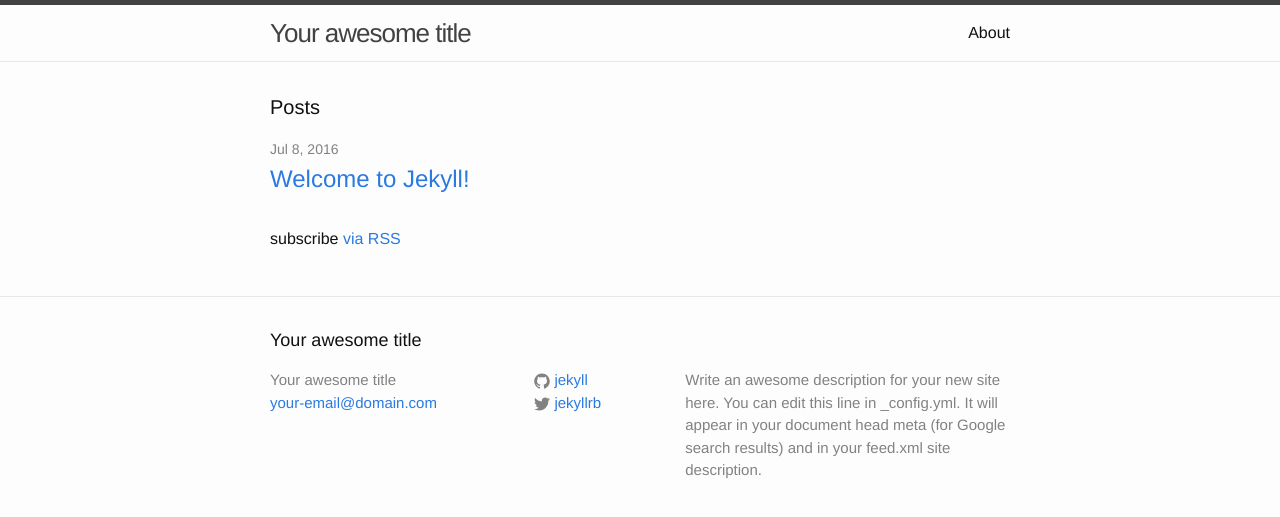
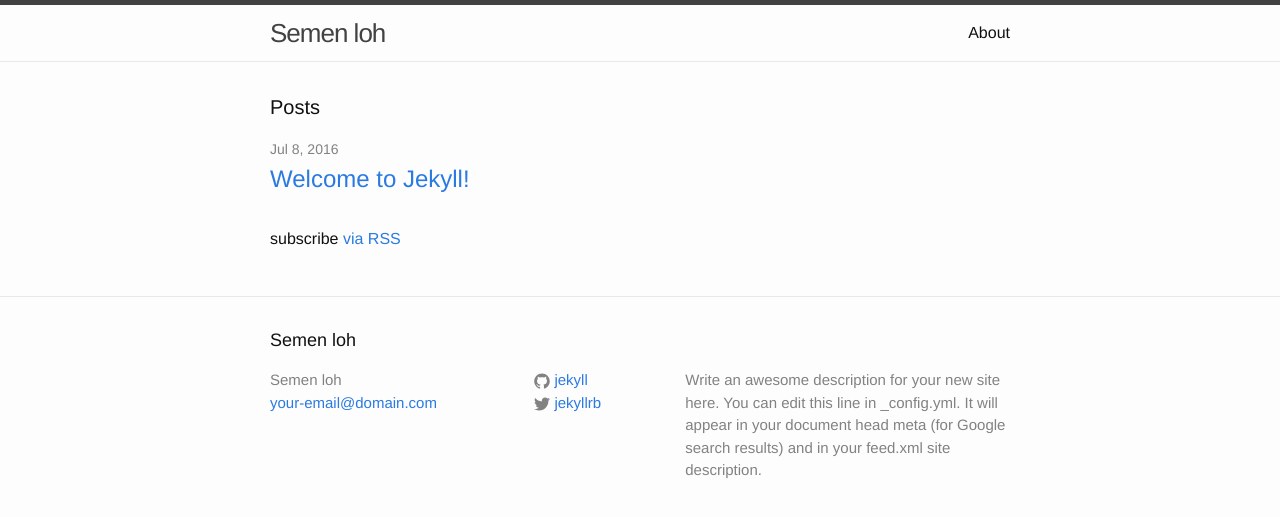
Before and after one commit to Kokoromoyou/Kokoromoyou.github.io, a Jekyll site: the page built from index.html, in a window 1280 px wide. Shown: the top 517 px of the page. Built offline with Jekyll 4.4.1, drawn with Linux system fonts in a browser that asks for light colours.

Commit message:
Update _config.yml

```diff
--- a/_config.yml
+++ b/_config.yml
@@ -6,7 +6,7 @@
 # 'jekyll serve'. If you change this file, please restart the server process.
 
 # Site settings
-title: Your awesome title
+title: Semen loh
 email: your-email@domain.com
 description: > # this means to ignore newlines until "baseurl:"
   Write an awesome description for your new site here. You can edit this
```
